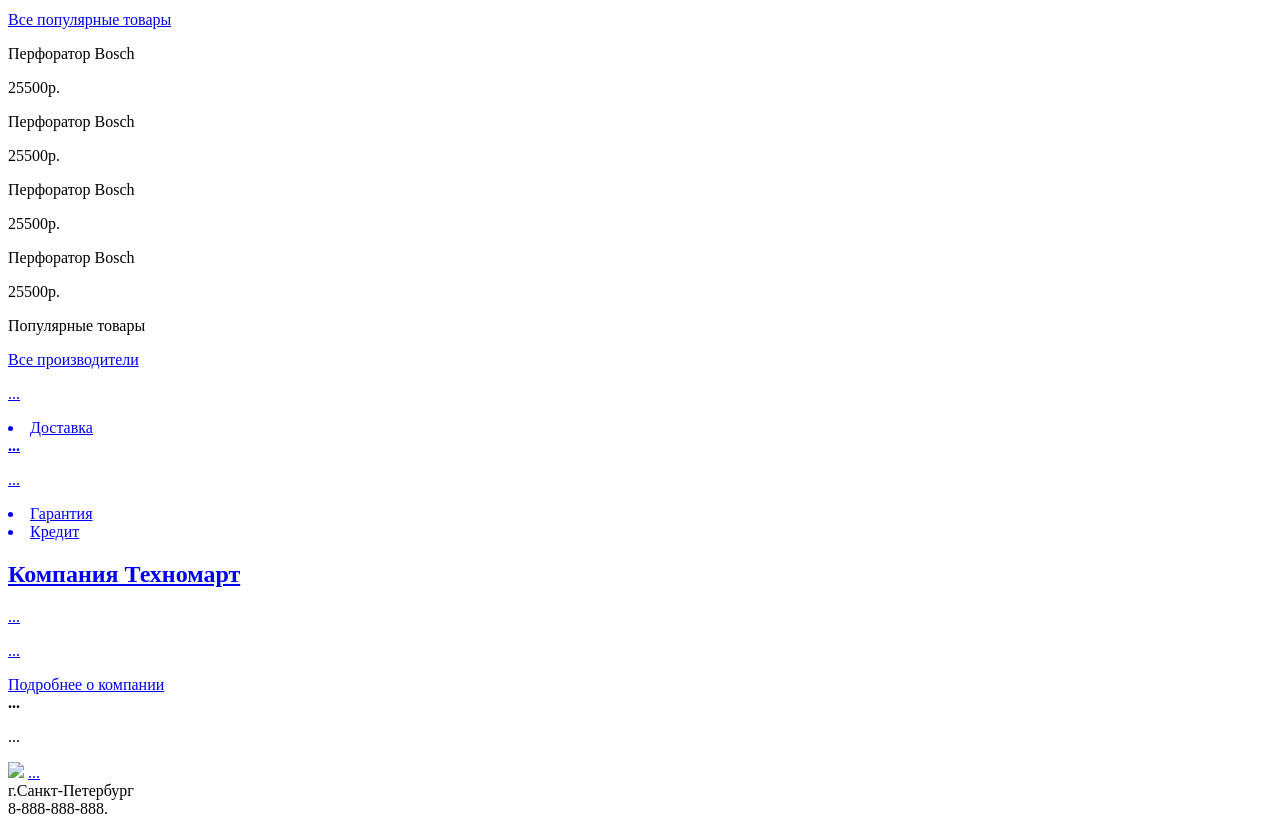
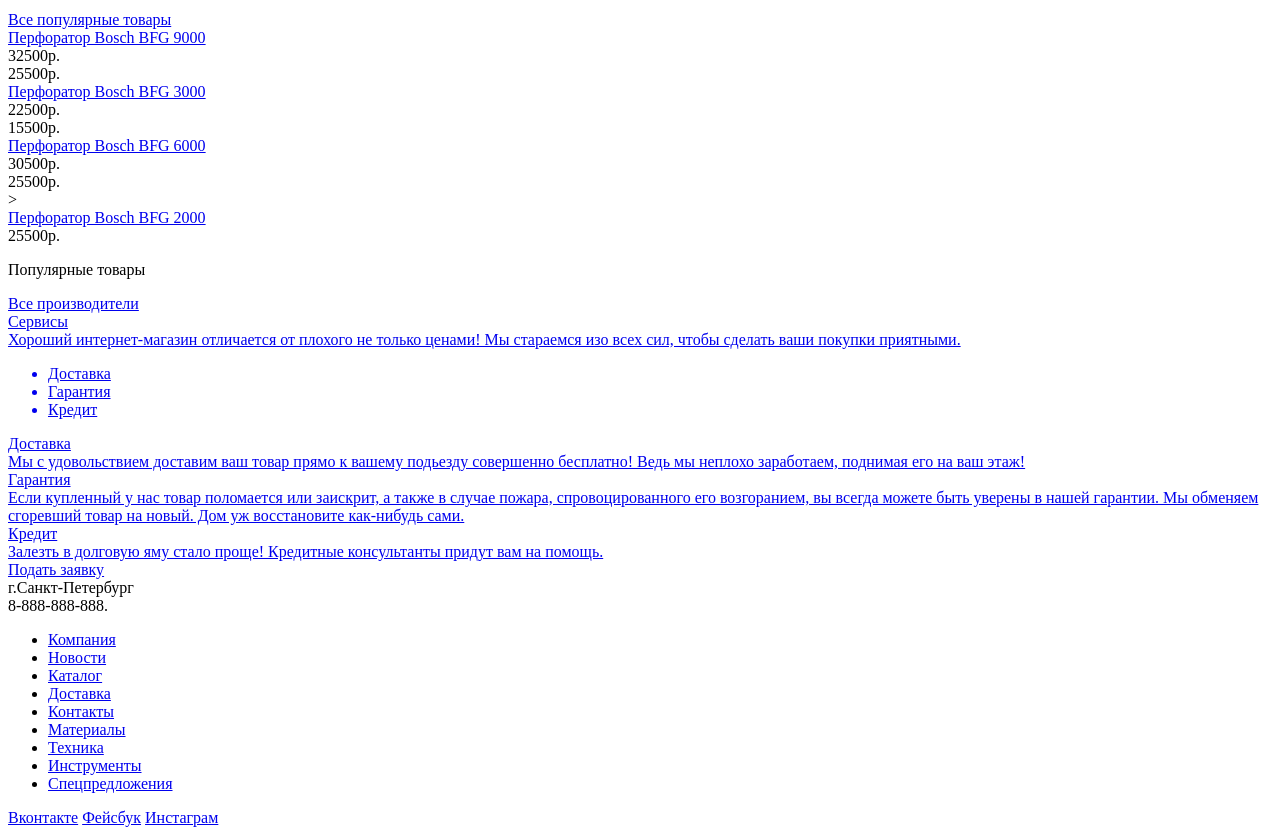
Before and after one commit to Elena-kollibri/383215-technomart, a plain HTML site: page index.html in a window 1280 px wide. Shown: the part 560-1389 px from the top of the page. Drawn offline with Linux system fonts and the light colour scheme.

Commit message:
Последние изменения

```diff
--- a/index.html
+++ b/index.html
@@ -92,22 +92,25 @@
 			<p>Популярные товары</p>
 			<a href="#">Все популярные товары</a>
 		</section>
-		<article class="popular-products-list">
+		<div class="popular-products-list">
 			<div class="popular-products-item">
-				<p>Перфоратор Bosch</p>
-				<p>25500р.</p>
+				<a href="#">Перфоратор Bosch BFG 9000</a>
+				<div class="discount">32500p.</div>
+				<div class="products-price">25500р.</div>
 			</div>
 			<div class="popular-products-item">
-				<p>Перфоратор Bosch</p>
-				<p>25500р.</p>
+				<a href="#">Перфоратор Bosch BFG 3000</a>
+				<div class="discount">22500p.</div>
+				<div class="products-price">15500р.</div>
 			</div>
 			<div class="popular-products-item">
-				<p>Перфоратор Bosch</p>
-				<p>25500р.</p>
+				<a href="#">Перфоратор Bosch BFG 6000</a>
+				<div class="discount">30500p.</div>
+				<div class="products-price">25500р.</div>>
 			</div>
 			<div class="popular-products-item">
-				<p>Перфоратор Bosch</p>
-				<p>25500р.</p>
+				<a href="#">Перфоратор Bosch BFG 2000</a>
+				<div class="products-price">25500р.</div>
 			</div>
 		</div>
 		<div class="popular-manufacturers">
@@ -123,27 +126,34 @@
 			<a href="#" class="brand-item ag">
 			<a href="#" class="brand-item mb">
 		</div>
-		<div class="services">
-			<p>...</p>
-			<ul="dropdown">
-				<li>Доставка</li>
-					<b>...</b>
-					<p>...</p>
-				<li>Гарантия</li>
-				<li>Кредит</li>
-			<ul>
+		<div class="services-wrapper">
+			<div class="services">
+				<div class="services-title">Сервисы</div>
+				<div class="services-information">Хороший интернет-магазин отличается от плохого не только  ценами! Мы стараемся изо всех сил, чтобы сделать ваши покупки приятными.</div>
+			</div>
+			<div class="services-titles">
+				<ul>
+					<li class="service-item-title">Доставка</li>
+					<li class="service-item-title">Гарантия</li>
+					<li class="service-item-title">Кредит</li>
+				</ul>
+			</div>
+			<div class="services-descr">
+				<div class="service-descr delivery">
+					<div class="service-descr title">Доставка</div>
+					<div class="service-descr text">Мы с удовольствием доставим ваш товар прямо к вашему подьезду совершенно бесплатно! Ведь мы неплохо заработаем, поднимая его на ваш этаж!</div>
+				</div>
+				<div class="service-descr garanty">
+					<div class="service-descr title">Гарантия</div>
+					<div class="service-descr text">Если купленный у нас товар поломается или заискрит, а также в случае пожара, спровоцированного его возгоранием, вы всегда можете быть уверены в нашей гарантии. Мы обменяем сгоревший товар на новый. Дом уж восстановите как-нибудь сами.</div>
+				</div>
+				<div class="service-descr credit">
+					<div class="service-descr title">Кредит</div>
+					<div class="service-descr text">Залезть в долговую яму стало проще! Кредитные консультанты придут вам на помощь.</div>
+					<a href="#">Подать заявку</a>
+				</div>
+			</div>
 		</div>
-		<div class="description">
-				<h1>Компания Техномарт</h1>
-				<p>...</p>
-				<p>...</p>
-				<a href="#">Подробнее о компании</a>
-		</div>
-		<div class="contacts">
-			<b>...</b>
-			<p>...</p>
-			<img src="...">
-			<a href="#">...</a>
 	</main>
 	<footer class="main-footer">
 		<div class="contacts-container">
@@ -184,7 +194,7 @@
 				</ul>
 			</div>
 		</div>
-		<div class="footer-bottom-line"><!--Я помню, вы говорили не называть элемент по его местонахождению, но в этом блоке находится разная информация, я не знаю, как назвать ее одним словом :(-->
+		<div class="footer-bottom-line"> <!--Я помню, вы говорили не называть элемент по его местонахождению, но в этом блоке находится разная информация, я не знаю, как назвать ее одним словом :(-->
 			<div class="container">
 				<section class="footer-copyright">
 				<section class="footer-social">
```
